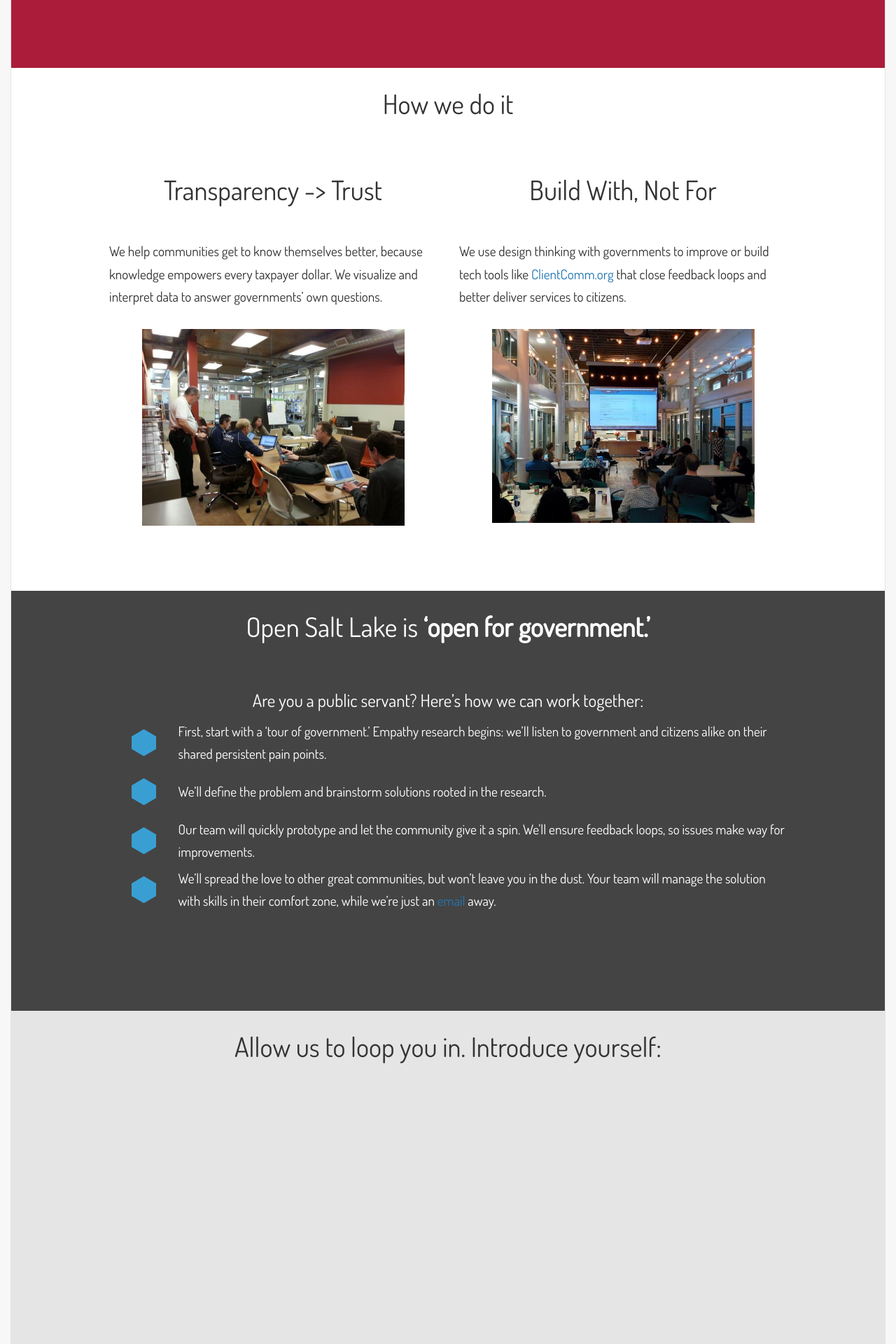
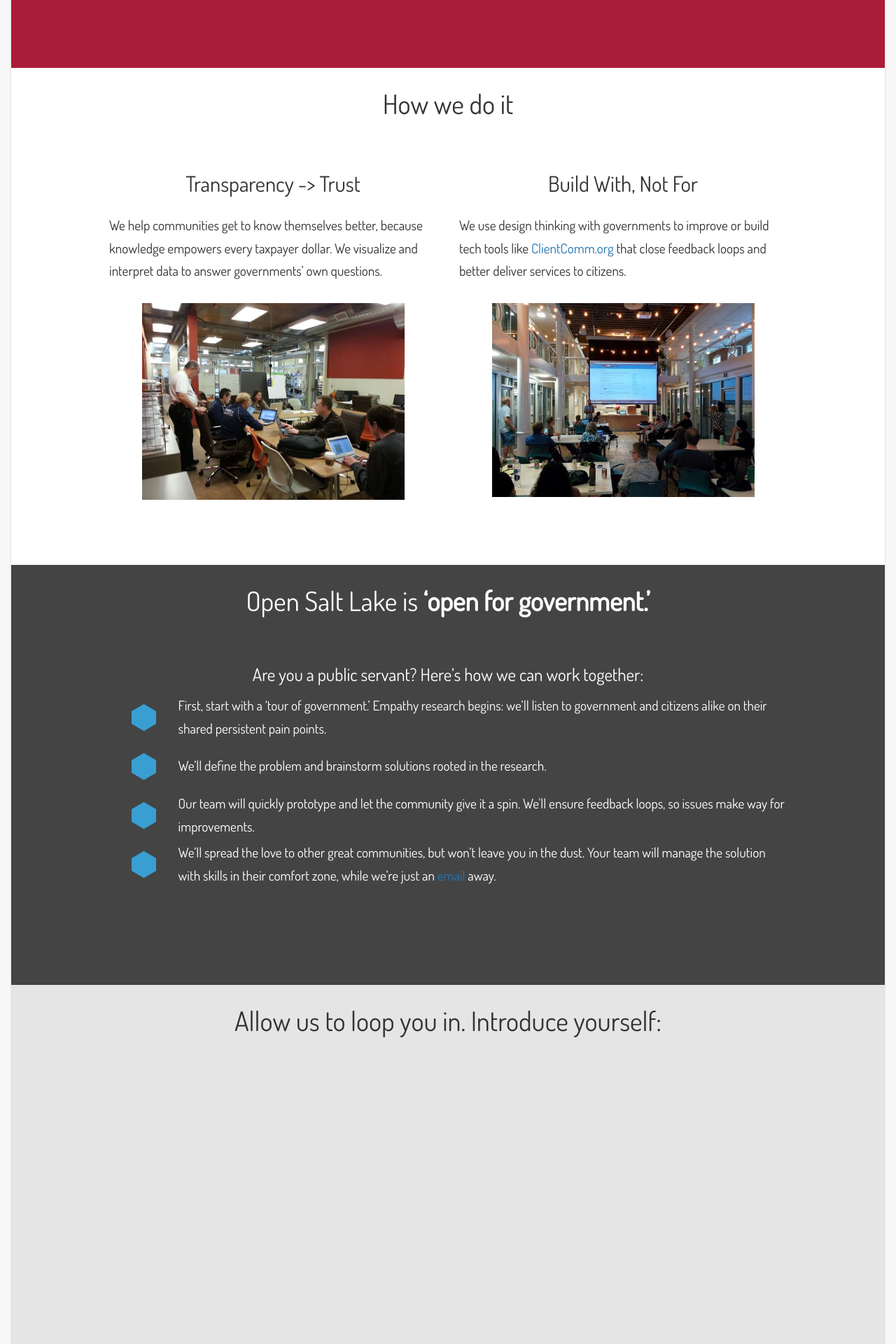
Before and after one commit to codeforutah/OpenSaltLake_Website, a Jekyll site: the page built from index.html, in a window 1280 px wide. Shown: the part 1574-3494 px from the top of the page at 70% size. Built offline with Jekyll 4.4.1, drawn with Linux system fonts in a browser that asks for light colours; nearby versions of some CDN libraries.

Commit message:
smaller headings

```diff
--- a/index.html
+++ b/index.html
@@ -22,14 +22,14 @@ layout: default
     <div class="flex flex__row flex--center flex--wrap flex--between">
       <article class="slab__panel half-width">
         <div class="slab__panel-container">
-          <h2>Transparency -> Trust</h2>
+          <h3>Transparency -> Trust</h3>
           <p>We help communities get to know themselves better, because knowledge empowers every taxpayer dollar. We visualize and interpret data<!--information from <a href="opendata.utah.gov" rel="noopener" target="_blank">OpenData.Utah.gov</a> and elsewhere--> to answer governments’ own questions.</p>
           <img src="images/CfAfellows_SLC.jpeg" alt="Code for America fellows working away!" class="slab--three-quarter-width slab__image" />
         </div>
       </article>
       <article class="slab__panel half-width">
         <div class="slab__panel-container">
-          <h2>Build With, Not For</h2>
+          <h3>Build With, Not For</h3>
           <p>We use design thinking with governments to improve or build tech tools like <a href="clientcomm.org" rel="noopener" target="_blank">ClientComm.org</a> that close feedback loops and better deliver services to citizens.</p>
           <img src="images/SummerOfCode_OSL.jpeg" alt="Summer of Code Meeting Photo" class="slab--three-quarter-width slab__image" />
         </div>
```
